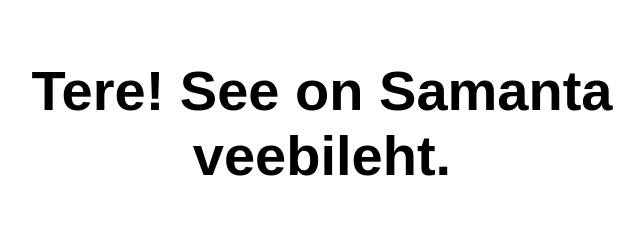
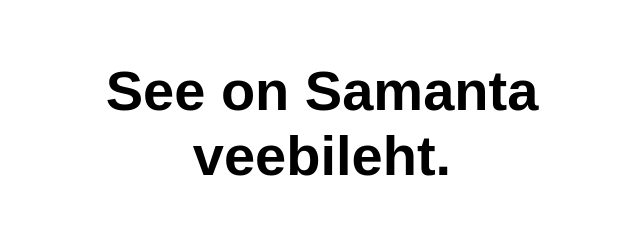
Before and after one commit to SamantaSuitsik/ut2024azapp, a website: page src/index.html in a window 1280 px wide. Shown: the whole page, without its empty margins (318-962 px from the left). Drawn offline with Linux system fonts and the light colour scheme.

Commit message:
Update index.html

```diff
--- a/src/index.html
+++ b/src/index.html
@@ -10,7 +10,7 @@
 
 <body>
   <main>
-    <h1>Tere! See on Samanta veebileht.</h1>
+    <h1>See on Samanta veebileht.</h1>
   </main>
 </body>
 
```
